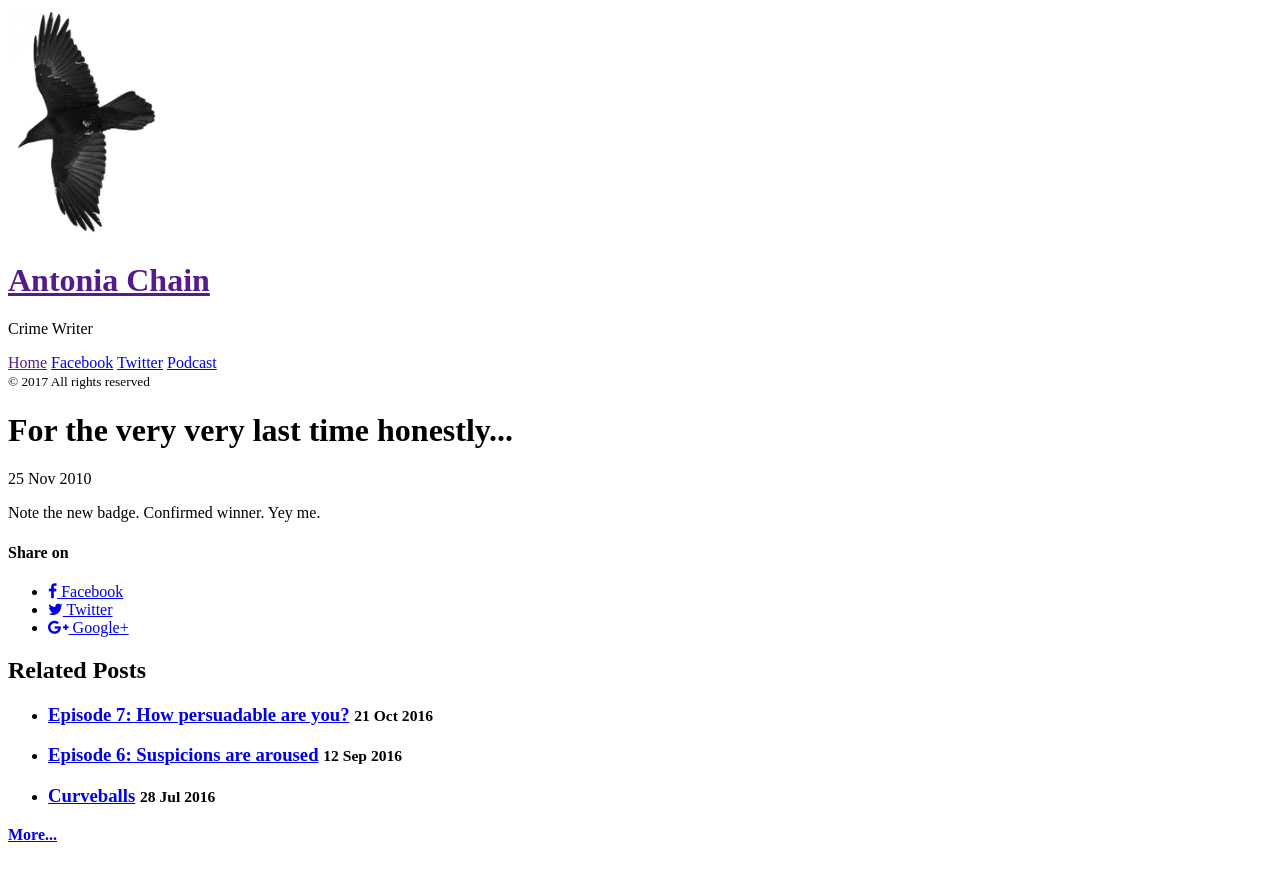
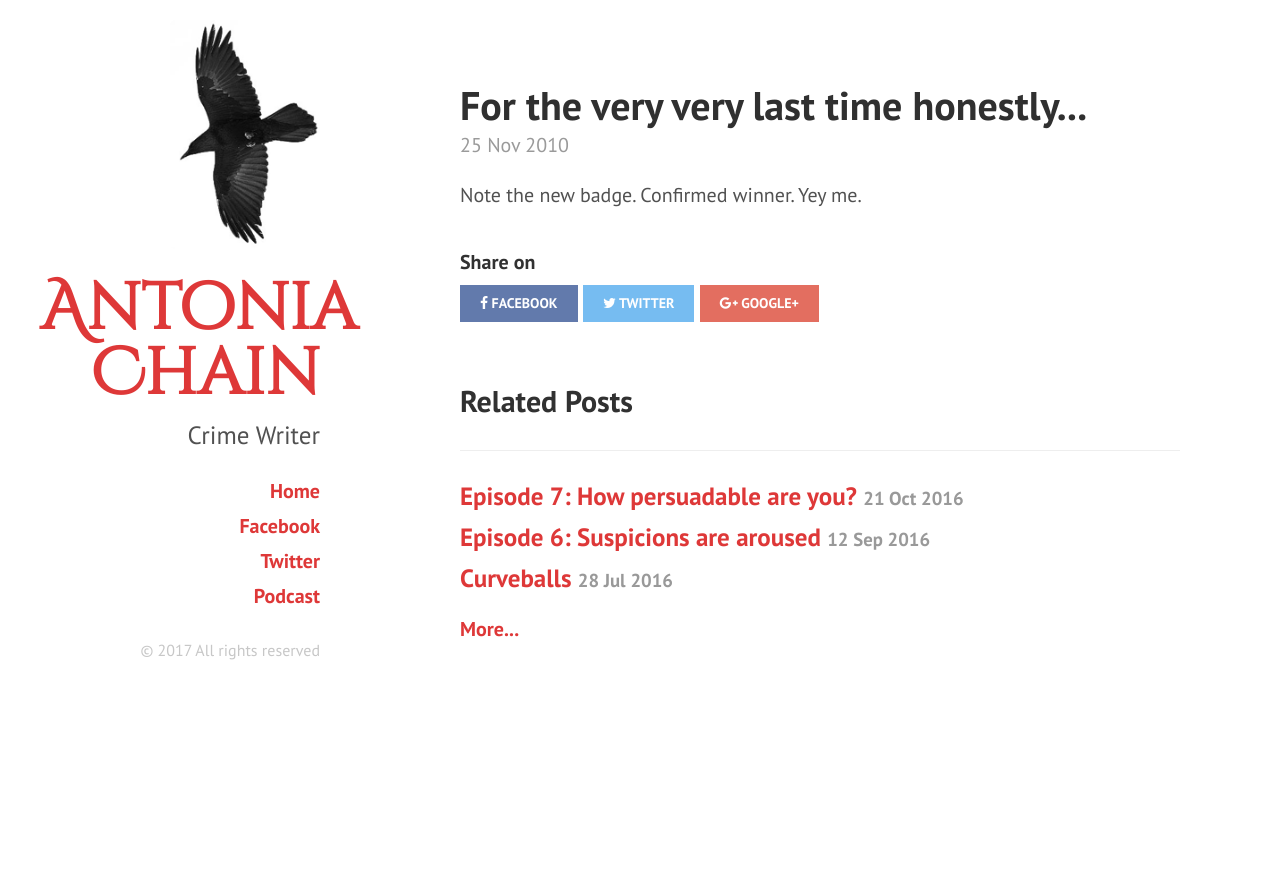
Before and after one commit to meleyal/antonia, a Jekyll site: the page built from _posts/2010-11-25-for-very-very-last-time-honestly.md, in a window 1280 px wide. Shown: the top 881 px of the page. Built offline with Jekyll 4.4.1, drawn with Linux system fonts in a browser that asks for light colours; nearby versions of some CDN libraries.

Commit message:
Fix baseurl

```diff
--- a/_config.yml
+++ b/_config.yml
@@ -23,7 +23,7 @@
 email: antoniachainuk@gmail.com
 google_analytics_id: UA-75846413-1
 url: http://www.antoniachain.com
-baseurl: "/"
+baseurl: ""
 permalink: "/:year/:title.html"
 paginate: 5
 markdown: kramdown
--- a/_includes/head.html
+++ b/_includes/head.html
@@ -15,14 +15,14 @@
   </title>
 
   <!-- CSS -->
-  <link rel="stylesheet" href="{{ site.baseurl }}public/css/poole.css">
-  <link rel="stylesheet" href="{{ site.baseurl }}public/css/hyde.css">
+  <link rel="stylesheet" href="/public/css/poole.css">
+  <link rel="stylesheet" href="/public/css/hyde.css">
   <link rel="stylesheet" href="//fonts.googleapis.com/css?family=PT+Sans:400,400italic,700|Cinzel+Decorative">
   <link rel="stylesheet" href="//maxcdn.bootstrapcdn.com/font-awesome/4.5.0/css/font-awesome.min.css">
 
   <!-- Icons -->
-  <link rel="apple-touch-icon-precomposed" sizes="144x144" href="{{ site.baseurl }}public/apple-touch-icon-144-precomposed.png">
-                                 <link rel="shortcut icon" href="{{ site.baseurl }}public/favicon.ico">
+  <link rel="apple-touch-icon-precomposed" sizes="144x144" href="/public/apple-touch-icon-144-precomposed.png">
+                                 <link rel="shortcut icon" href="/public/favicon.ico">
 
   <!-- RSS -->
   <link rel="alternate" type="application/rss+xml" title="RSS" href="/atom.xml">
```
